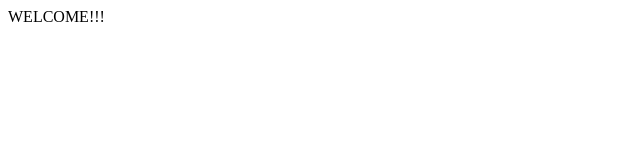
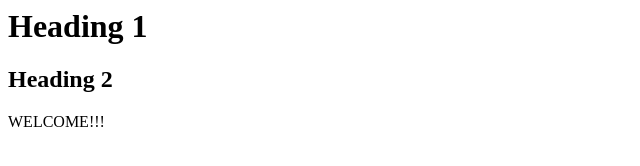
Before and after one commit to fiddlezaner/fiddlezaner.github.io, a plain HTML site: page index.html in a window 1280 px wide. Shown: the whole page, without its empty margins (0-640 px from the left). Drawn offline with Linux system fonts and the light colour scheme.

Commit message:
Update index.html

```diff
--- a/index.html
+++ b/index.html
@@ -3,6 +3,8 @@
 		<title>TEST</title>
 	</head>
 	<body>
+		<h1>Heading 1</h1>
+		<h2>Heading 2</h2>
 		<p style="align:center;">
 			 WELCOME!!!
 		</p>
```
